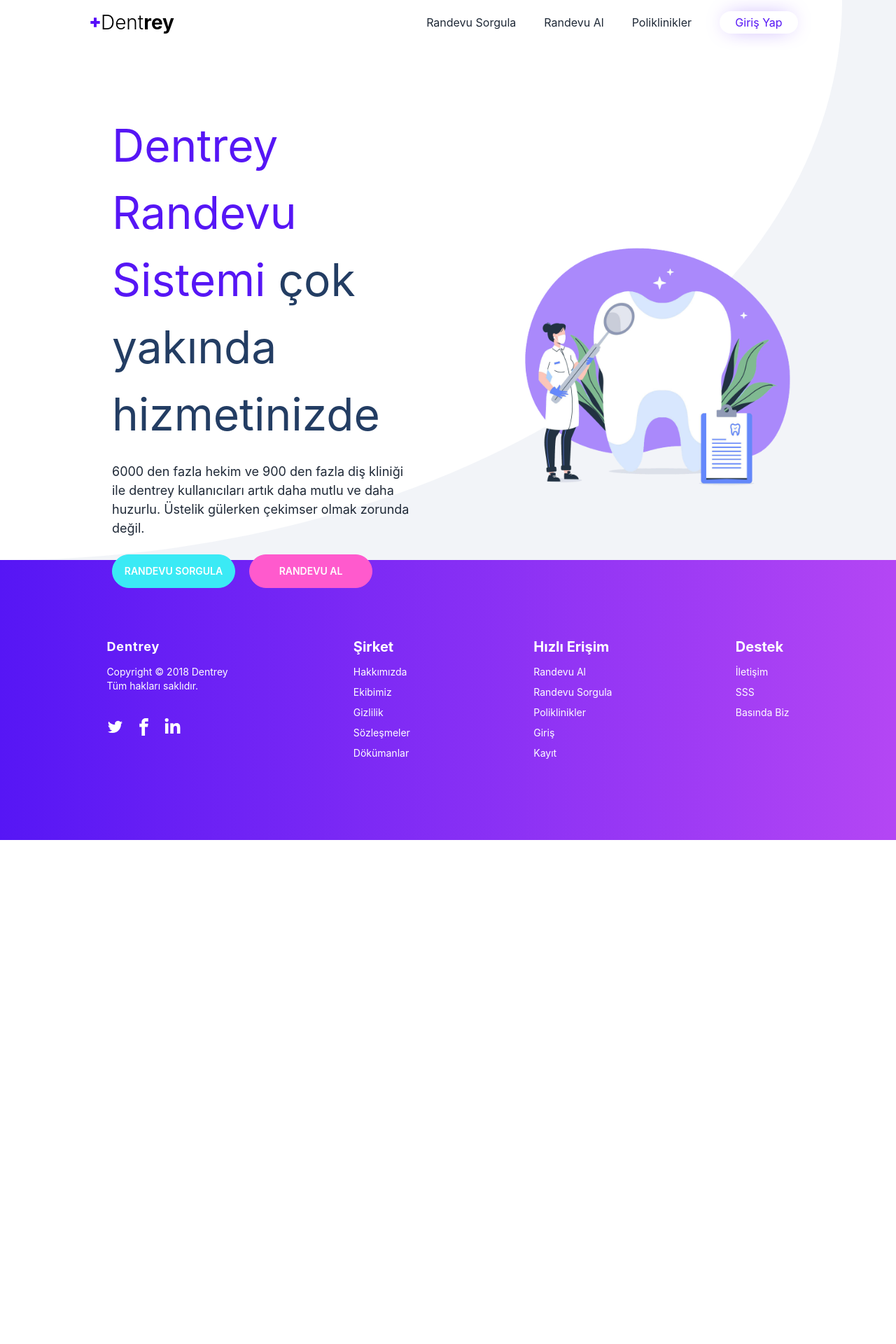
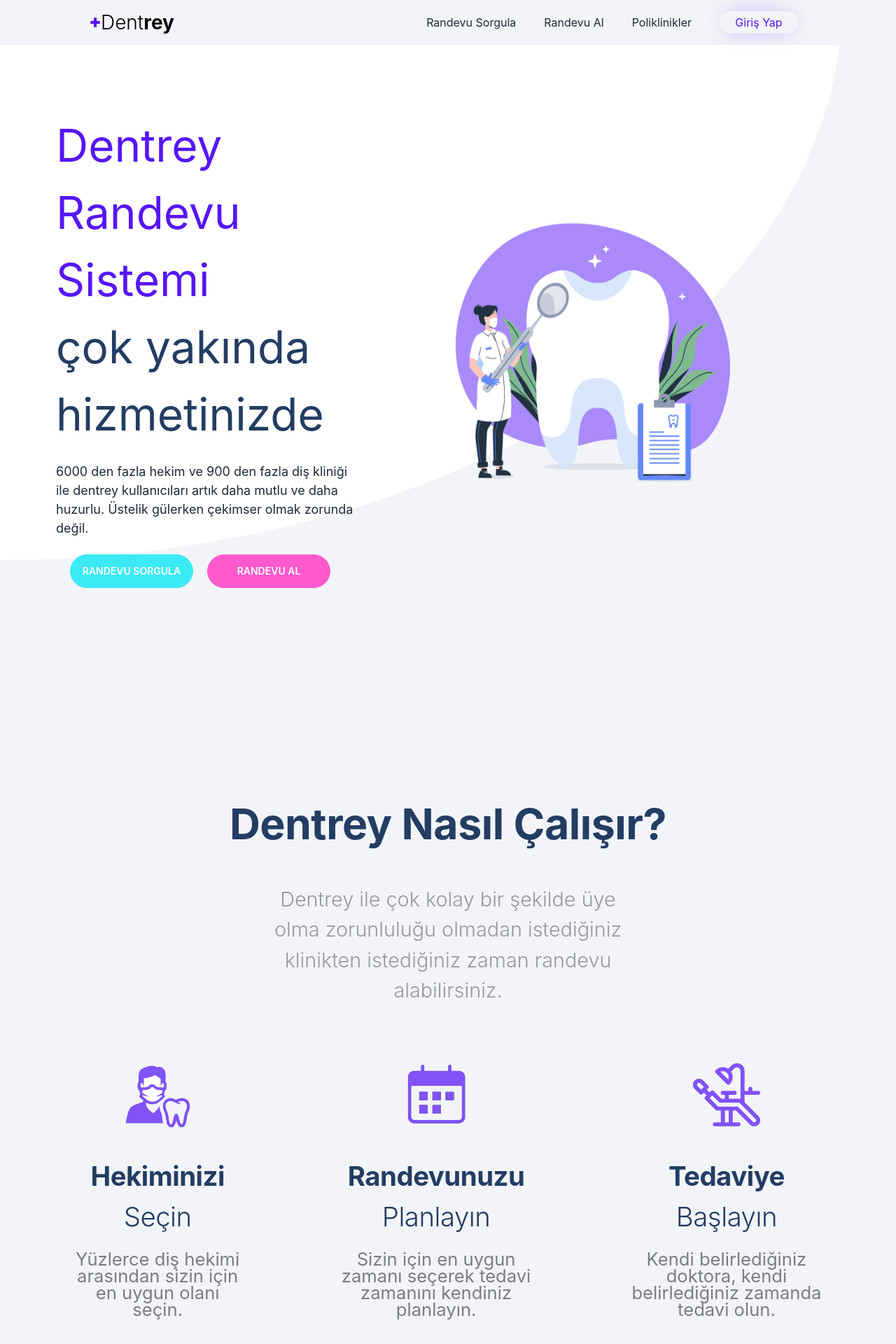
Before and after one commit to Stock-Management-System/dentalApp, a React (Create React App) app: page / in a window 1280 px wide. Shown: the top 1920 px of the page at 70% size. Before the commit the page ends 1200 px from the top, so only its background shows below. Built offline with nearby package versions, Linux system fonts and the light colour scheme.

Commit message:
Main page

```diff
--- a/src/components/dashboard/NavBar.jsx
+++ b/src/components/dashboard/NavBar.jsx
@@ -4,7 +4,7 @@ import { Link } from 'react-router-dom'
 
 const NavBar = () => {
     return (
-        <div className="navbar bg-transparent w-screen px-32 fixed">
+        <div className="navbar bg-transparent w-screen xs:px-16 lg:px-32 fixed z-10 hover:bg-container">
         <div className="flex-1">
         <div className="flex  items-center ">
                 <BiPlusMedical className='text-primary'/>
--- a/src/pages/dashboard/MainPage.jsx
+++ b/src/pages/dashboard/MainPage.jsx
@@ -3,29 +3,56 @@ import { Link } from 'react-router-dom';
 import Footer from '../../components/dashboard/Footer';
 import NavBar from '../../components/dashboard/NavBar';
 import dashboardIntro from '../../assets/dashboardIntro.png';
+import dashboardDoctor from '../../assets/dashboard_doctor.png';
+import dashboardCalendar from '../../assets/dashboard_calendar.png';
+import dashboardClinic from '../../assets/dashboard_clinic.png';
 
 
 const MainPage = () => {
     return (
-        <div className='h-screen'>
+        <div className='h-full relative'>
             <NavBar/>
             <div style={{borderBottomRightRadius:'100% 100%'}} className='bg-white h-[100vh] w-[94vw]'>
-                <section className='flex pt-40 w-screen items-center'>
-                    <div className='w-1/2 mb-40 pl-40 mr-10'>
-                        <p className='text-blue1 text-64'>Dentrey Randevu Sistemi <span className='text-mainPageGray text-64'>çok yakında hizmetinizde</span></p>
+            <div className='h-[115rem] w-screen bg-container absolute -z-10'> </div>
+                <section className='flex pt-40 w-screen items-center min-h-screen md:px-20 bg-transparent xs:flex-col lg:flex-row'>
+                    <div className='md:w-1/2 mb-40 xs:w-5/6'>
+                        <p className='text-blue1 xs:text-5xl xl:text-64'>Dentrey Randevu Sistemi <br /><span className='text-mainPageGray'>çok yakında hizmetinizde</span></p>
                         <p className='text-18 max-w-2xl mt-5'>6000 den fazla hekim ve 900 den fazla diş kliniği ile dentrey kullanıcıları artık daha mutlu ve daha huzurlu. Üstelik gülerken çekimser olmak zorunda değil.</p>
-                        <div className='flex mt-6'>
-                            <Link to='#' style={{border:'1px solid #3beaf5'}} className=' h-10 w-44  text-white bg-turquaz flex justify-center items-center btn rounded-full mr-5 hover:bg-white hover:text-turquaz'>Randevu Sorgula</Link>
-                            <Link to='#' style={{border:'1px solid #ff5acd'}} className=' h-10 w-44  text-white bg-pink flex justify-center items-center btn rounded-full  hover:bg-white hover:text-pink'>Randevu Al</Link>
+                        <div className='flex xs:flex-col md:flex-row mt-6 xs:items-center md:ml-0'>
+                            <Link to='#' style={{border:'1px solid #3beaf5'}} className='mb-5 h-10 w-44  text-white bg-turquaz flex justify-center items-center btn rounded-full mx-5 hover:bg-white hover:text-turquaz'>Randevu Sorgula</Link>
+                            <Link to='#' style={{border:'1px solid #ff5acd'}} className='mb-5 h-10 w-44  text-white bg-pink flex justify-center items-center btn rounded-full  hover:bg-white hover:text-pink'>Randevu Al</Link>
                         </div>
                     </div>
-                    <div className='w-1/2 ml-20'>
-                        <img src={dashboardIntro} alt="dashboardIntro"/>
+                    <div className='w-[800px] h-[550px] min-w-[600px] ml-20 overflow-hidden relative xs:hidden md:block'>
+                        <img style={{}} className='absolute left-0 top-0  min-h-[500px] min-w-[600px] pl-5' src={dashboardIntro} alt="dashboardIntro"/>
                     </div>
 
                 </section>
+                <section className='w-screen  px-[100px] bg-container lg:mt-28'>
+                    <div className='text-center'>
+                        <h2 className='text-mainPageGray text-[3.8rem] font-bold leading-normal pb-10 tracking-[-.5px]'>Dentrey Nasıl Çalışır?</h2>
+                        <p className='xs:w-5/6 lg:w-1/2 m-auto text-center text-gray leading-normal text-[1.8rem] pb-20 font-light'>Dentrey ile çok kolay bir şekilde üye olma zorunluluğu olmadan istediğiniz klinikten istediğiniz zaman randevu alabilirsiniz.</p>
+                    </div>
+                    <div className='flex justify-evenly gap-32 text-center xs:flex-col lg:flex-row pb-20'>
+                        <div>
+                            <img className='mx-auto mb-10' src={dashboardDoctor} alt="" />
+                            <h3 className='text-[2.4rem] text-mainPageGray font-bold tracking-[-.5px] mb-5'>Hekiminizi <span className='font-light'>Seçin</span></h3>
+                            <p className='text-[1.6rem] text-mainPageP pb-5 leading-6'>Yüzlerce diş hekimi arasından sizin için en uygun olanı seçin.</p>
+                        </div>
+                        <div>
+                            <img className='mx-auto mb-10' src={dashboardCalendar} alt="" />
+                            <h3 className='text-[2.4rem] text-mainPageGray font-bold tracking-[-.5px] mb-5'>Randevunuzu <span className='font-light'>Planlayın</span></h3>
+                            <p className='text-[1.6rem] text-mainPageP pb-5 leading-6'>Sizin için en uygun zamanı seçerek tedavi zamanını kendiniz planlayın.</p>
+                        </div>
+                        <div>
+                            <img className='mx-auto mb-10' src={dashboardClinic} alt="" />
+                            <h3 className='text-[2.4rem] text-mainPageGray font-bold tracking-[-.5px] mb-5'>Tedaviye <span className='font-light'>Başlayın</span></h3>
+                            <p className='text-[1.6rem] text-mainPageP pb-5 leading-6'>Kendi belirlediğiniz doktora, kendi belirlediğiniz zamanda tedavi olun.</p>
+                        </div>
+                    </div>
+                </section>
+            <Footer/>
             </div>
-            <Footer/>
         </div>
     )
 }
--- a/tailwind.config.js
+++ b/tailwind.config.js
@@ -16,6 +16,7 @@ module.exports = {
       'darkTurquaz': '#11c8e3',
       'footerLinkHover':'#3beaf5',
       'mainPageGray':'#233d63',
+      'mainPageP':'#7a7d86',
       'slate': {
         500: '#64748b',
       },
```
